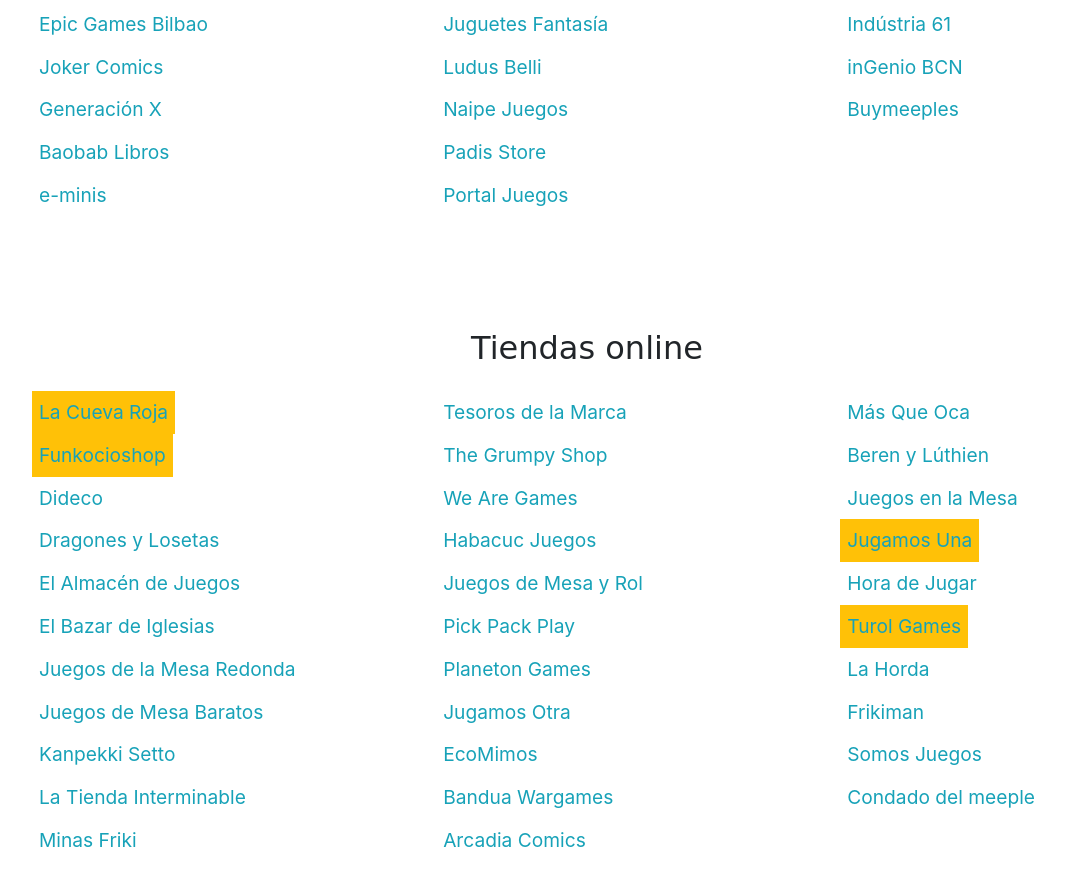
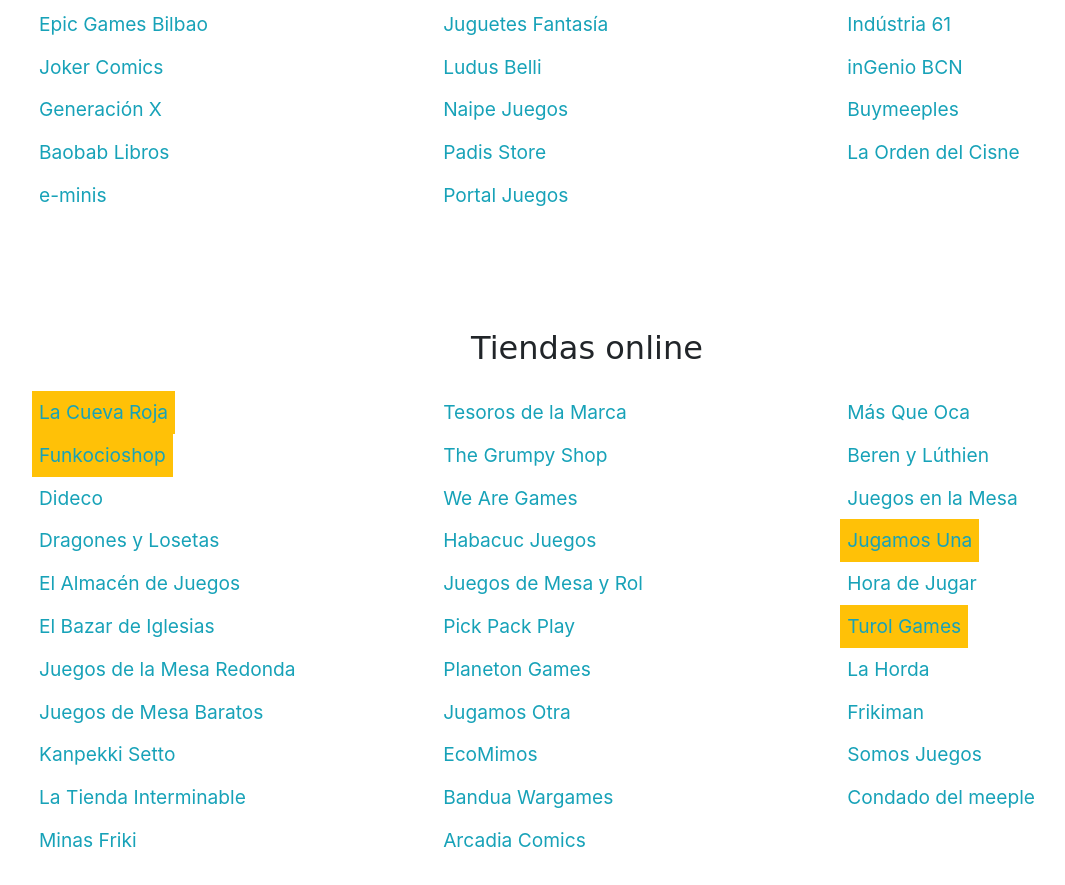
Before and after one commit to HelenaColoma/HelenaColoma.github.io, a plain HTML site: page index.html in a window 1280 px wide. Shown: the part 1478-2363 px from the top of the page, without its empty margins (53-1118 px from the left). Drawn offline with nearby package versions, Linux system fonts and the light colour scheme; a web font is replaced by a local one.

Commit message:
Update index.html

```diff
--- a/index.html
+++ b/index.html
@@ -143,6 +143,7 @@
                 <li><a target="_blank" href="https://www.industria61.com/">Indústria 61</a></li>
                 <li><a target="_blank" href="https://www.ingeniobcn.com/">inGenio BCN</a></li>
                 <li><a target="_blank" href="https://buymeeples.es/">Buymeeples</a></li>
+                <li><a target="_blank" href="https://www.laordendelcisne.es/">La Orden del Cisne</a></li>
             </ul>
         </div>
     </section>
```
